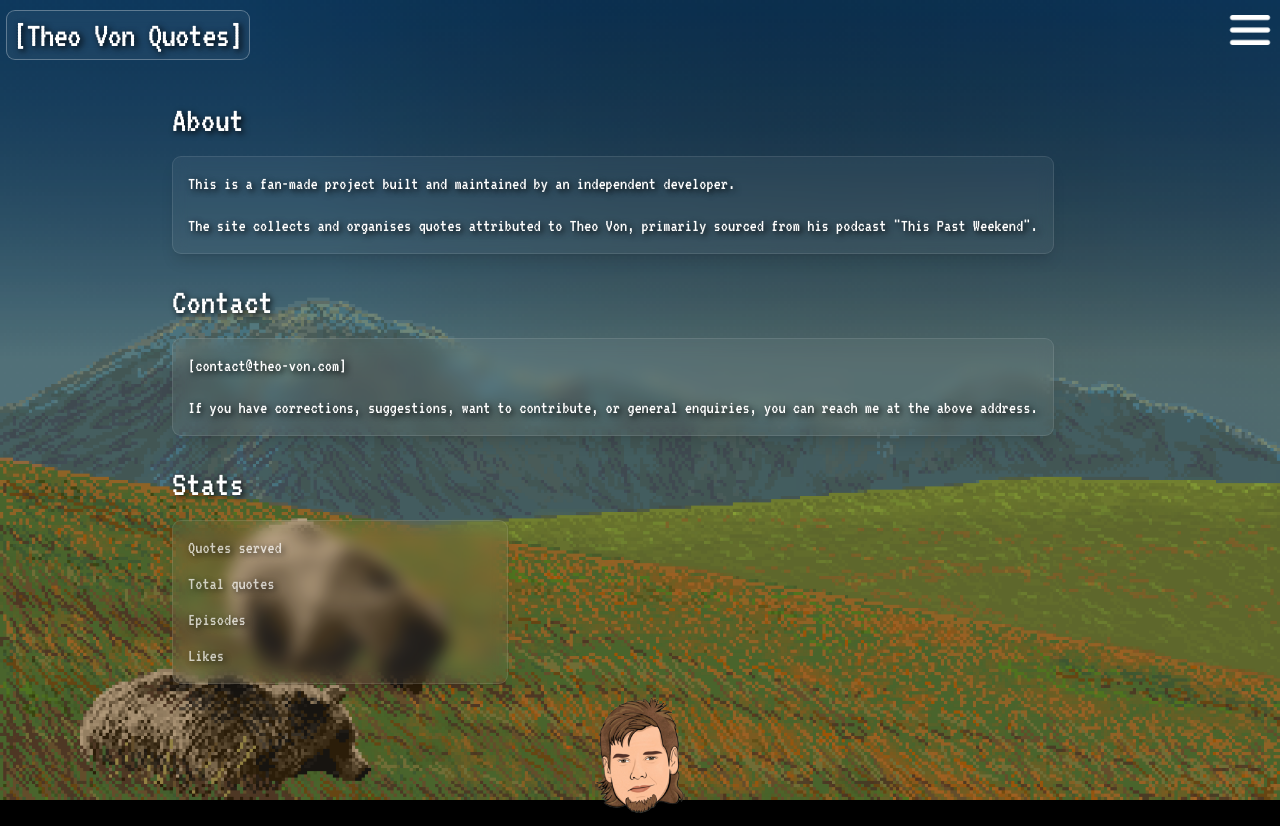
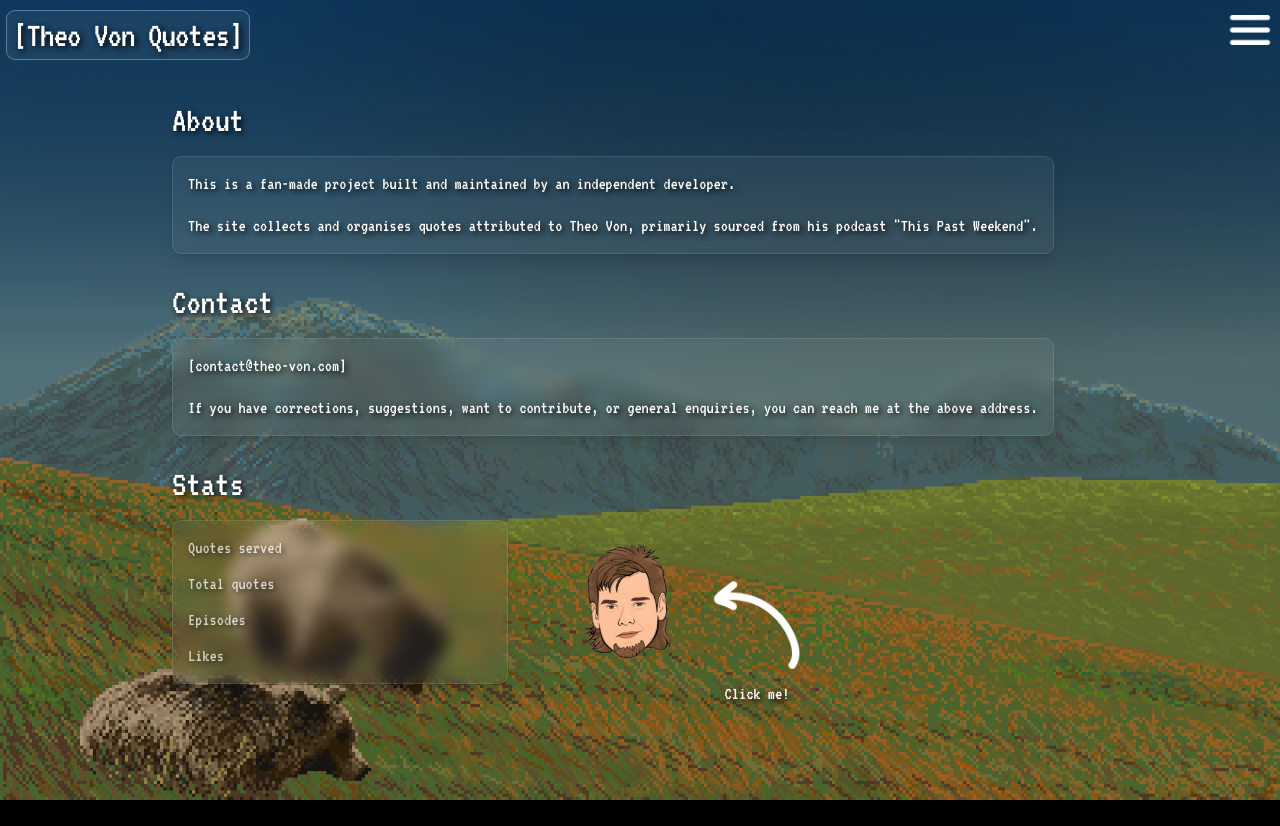
Before and after one commit to GeorgeJalland/theo, a Next.js app in the folder frontend/: page /about in a window 1280 px wide. After the commit the page ends 800 px from the top, so only its background shows below. Built offline with nearby package versions, Linux system fonts and the light colour scheme; no server answers.

Commit message:
theo head click me in about page

```diff
--- a/frontend/src/app/about/page.jsx
+++ b/frontend/src/app/about/page.jsx
@@ -53,13 +53,16 @@
                         <h1 className="text-5xl">Stats</h1>
                 </div>
 
-                <div className="flex flex-col gap-6 md:text-2xl text-4xl text-left w-full">
+                <div className="relative flex gap-20 md:text-2xl text-4xl text-left w-full">
                     <Stats />
+                    <TheoHead />
+                    <div className="absolute left-180 top-20 flex flex-col items-center gap-4">
+                        <Image src="/images/arrow1.png" alt="arrow" width={300} height={300} className="w-30 h-30 scale-x-[-1] scale-y-[-1]" />
+                        <span>Click me!</span>
+                    </div>
+
                 </div>
             </div>
-            <footer>
-                <TheoHead />
-            </footer>
         </>
     )
 }
```
Also changed, not shown: 1 other file (tests, documents, lock files or other folders).
